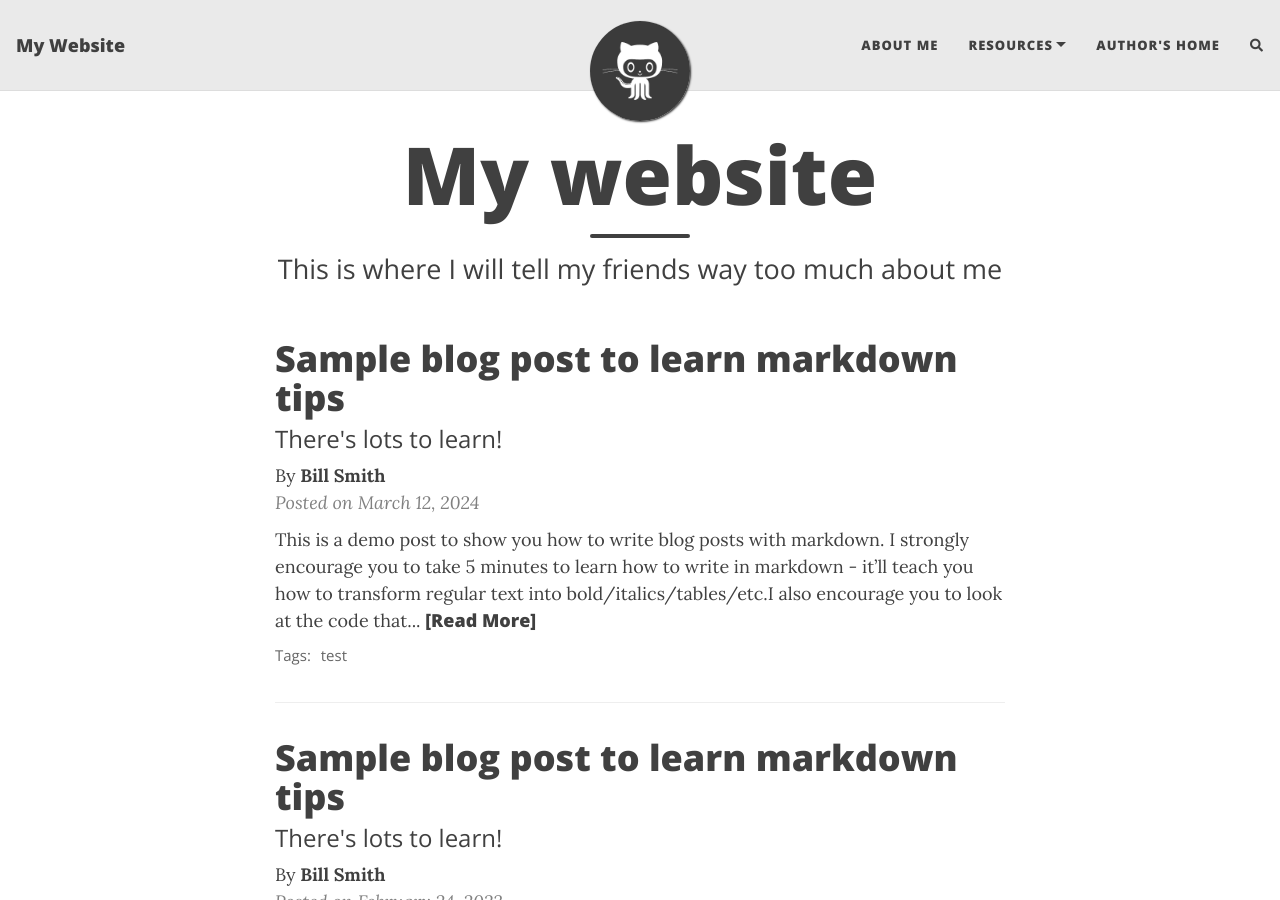
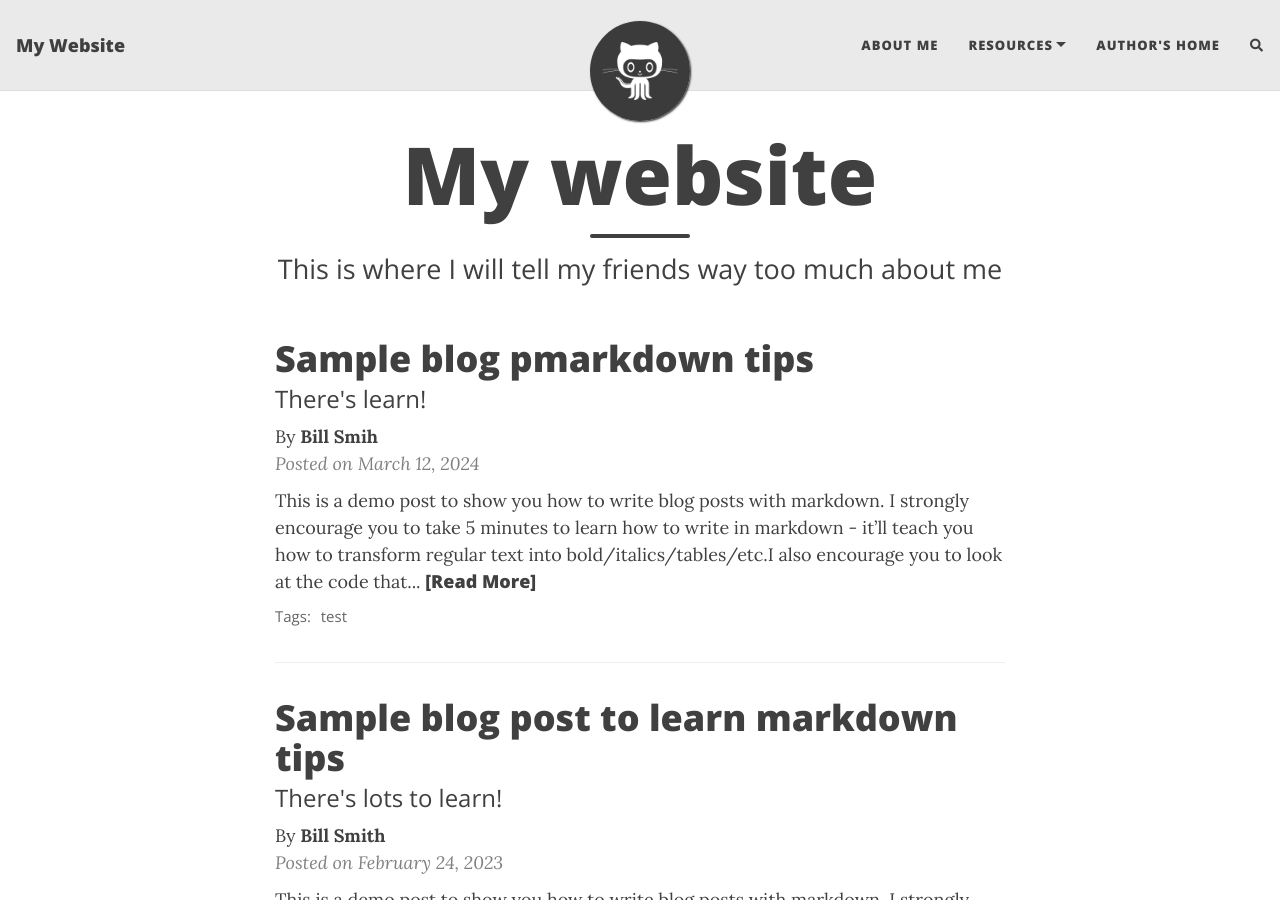
Before and after one commit to jelite/jelite.github.io, a Jekyll site: the page built from index.html, in a window 1280 px wide and 900 px high. Built offline with Jekyll 4.4.1, drawn with Linux system fonts in a browser that asks for light colours; nearby versions of some CDN libraries; the list of posts is cut into pages by our own code; comment, search, counter and statistics services are not loaded.

Commit message:
Update 2024-03-12-mm.md

```diff
--- a/_posts/2024-03-12-mm.md
+++ b/_posts/2024-03-12-mm.md
@@ -1,12 +1,12 @@
 ---
 layout: post
-title: Sample blog post to learn markdown tips
-subtitle: There's lots to learn!
+title: Sample blog pmarkdown tips
+subtitle: There's  learn!
 gh-repo: daattali/beautiful-jekyll
 gh-badge: [star, fork, follow]
 tags: [test]
 comments: true
-author: Bill Smith
+author: Bill Smih
 ---
 
 {: .box-success}
```
